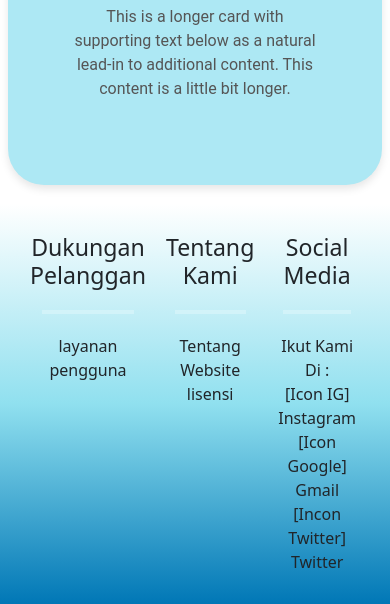
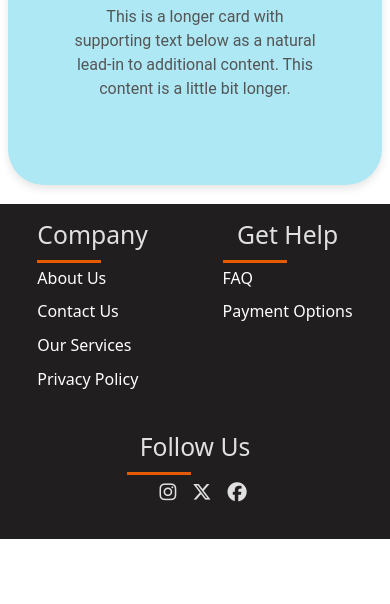
Before and after one commit to bigbosspramana/Team-Cupu, a plain HTML site: page Wisatawan/HomePage/homePage.html in a window 390 px wide. Shown: the part 4812-5416 px from the top of the page. After the commit the page ends 5351 px from the top, so only its background shows below. Drawn offline with nearby package versions, Linux system fonts and the light colour scheme.

Commit message:
Update Landing Page (Again :D)
Menambahkan footer responsive
selebihnya tidak responsive :DD

Funcion JS nya juga ku hapus, supaya lebih rapi, next version itu

```diff
--- a/Wisatawan/HomePage/home.css
+++ b/Wisatawan/HomePage/home.css
@@ -147,29 +147,6 @@
   max-width: 160px;
 }
 
-footer {
-  background-color: #d3d3d3; /* Latar abu-abu */
-  padding: 20px;
-}
-
-.footer-container {
-    display: flex;
-    justify-content: space-around;
-}
-
-.footer-section {
-    flex: 1;
-    padding: 10px;
-    text-align: center;
-}
-
-.footer-section h3 {
-    margin-bottom: 5px;
-}
-
-.footer-section p {
-    margin: 0;
-}
 
 .container-transparan {
   margin-top: 40px;
@@ -328,30 +305,6 @@ button.navbar-toggler i {
 	}
 }
 
-footer {
-  padding: 20px;
-  background-image: linear-gradient(to bottom, white, #90E0EF, #0077B6);
-}
-
-.footer-container {
-  display: flex;
-  justify-content: space-around;
-}
-
-.footer-section {
-  flex: 1;
-  padding: 10px;
-  text-align: center;
-}
-
-.footer-section h3 {
-  margin-bottom: 5px;
-}
-
-.footer-section p {
-  margin: 0;
-}
-
 .image {
   position: absolute;
   left: 50%;
@@ -461,3 +414,88 @@ footer {
 h2{
   text-align: center;
 }
+
+*{
+  margin: 0;
+  padding: 0;
+  box-sizing: border-box;
+}
+
+.footer-section{
+  width: 100%;
+  display: flex;
+  color: #e0e0e0;
+  justify-content: space-around;
+  flex-wrap: wrap;
+  padding: 1 rem 0;
+  background-color: rgb(32, 30, 30);
+}
+
+.footer-section h2{
+  margin-bottom: 1rem;
+  position: relative;
+}
+
+.footer-section h2::after{
+  content: '';
+  width: 4rem;
+  height: .2rem;
+  background: #e65b00;
+  position: absolute;
+  top: 2.5rem;
+  left: 0;
+}
+
+.footer-section p{
+  transition: all .2s linear;
+  margin-bottom: .6rem;
+}
+
+a{
+  color: white;
+  text-decoration: none;
+  cursor: pointer;
+}
+
+.footer-section p:hover{
+  transition: all .2s linear;
+  transform: translateX(4px);
+}
+
+.footer-section a:hover{
+  color: #f46d13;
+}
+
+.footer-item{
+  margin: 1rem;
+}
+
+.footer-item ul{
+  display: flex;
+  justify-content: space-around;
+  list-style: none;
+}
+
+.footer-item li{
+  margin-right: 1rem;
+}
+
+.social ul li{
+  font-size: 1.2rem;
+  cursor: pointer;
+  transition: all .2s linear;
+}
+
+.social ul il:hover{
+  color: #e65b00;
+  transform: scale(1.1);
+  transition: all .2s linear;
+}
+
+@media screen and (max-width: 230px) {
+  .footer-section{
+    display: flex;
+    justify-content: flex-start;
+    padding-left: 2rem;
+  }
+}
--- a/Wisatawan/HomePage/homePage.html
+++ b/Wisatawan/HomePage/homePage.html
@@ -152,29 +152,28 @@
   </div>
 
     <!-- footer -->
-    <footer>
-      <div class="footer-container">
-        <div class="footer-section">
-          <h3>Dukungan Pelanggan</h3>
-          <hr class="hr-kawaii">
-          <p>layanan pengguna</p>
-        </div>
-        <div class="footer-section">
-          <h3>Tentang Kami</h3>
-          <hr class="hr-kawaii">
-          <p>Tentang Website</p>
-          <p>lisensi</p>
-        </div>
-        <div class="footer-section">
-          <h3>Social Media</h3>
-          <hr class="hr-kawaii">
-          <p>Ikut Kami Di : </p>
-          <p>[Icon IG] Instagram</p>
-          <p>[Icon Google] Gmail</p>
-          <p>[Incon Twitter] Twitter</p>
-        </div>
+    <div class="footer-section">
+      <div class="footer-item">
+        <h2>Company</h2>
+        <p><a href="#">About Us</a></p>
+        <p><a href="#">Contact Us</a></p>
+        <p><a href="#">Our Services</a></p>
+        <p><a href="#">Privacy Policy</a></p>
       </div>
-    </footer>
+      <div class="footer-item">
+        <h2>Get Help</h2>
+        <p><a href="#">FAQ</a></p>
+        <p><a href="#">Payment Options</a></p>
+      </div>
+      <div class="footer-item social">
+        <h2>Follow Us</h2>
+        <ul>
+          <li><i class="fa-brands fa-instagram"></i></li>
+          <li><i class="fa-brands fa-x-twitter"></i></li>
+          <li><i class="fa-brands fa-facebook"></i></li>
+        </ul>
+      </div>
+    </div>
 </body>
 <script src="home.js"></script>
 
```
